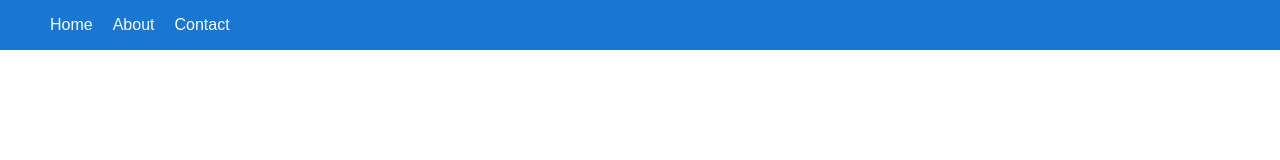
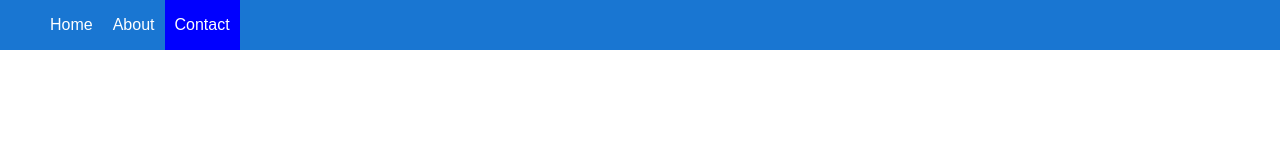
Before and after one commit to tachibana-kande/lean-website, a plain HTML site: page contact.html in a window 1280 px wide. Drawn offline with Linux system fonts and the light colour scheme.

Commit message:
Update contact.html

```diff
--- a/contact.html
+++ b/contact.html
@@ -8,7 +8,7 @@
         <ul>
           <li><a href="index.html">Home</a></li>
           <li><a href="about.html">About</a></li>
-          <li><a href="">Contact</a></li>
+          <li class="nav-active"><a href="">Contact</a></li>
         </ul>
         </div>
   </body>
```
